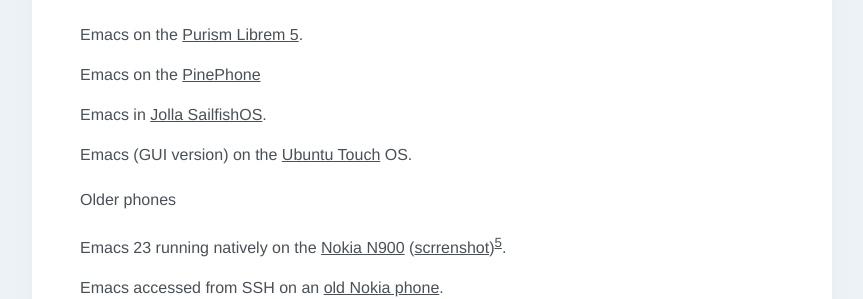
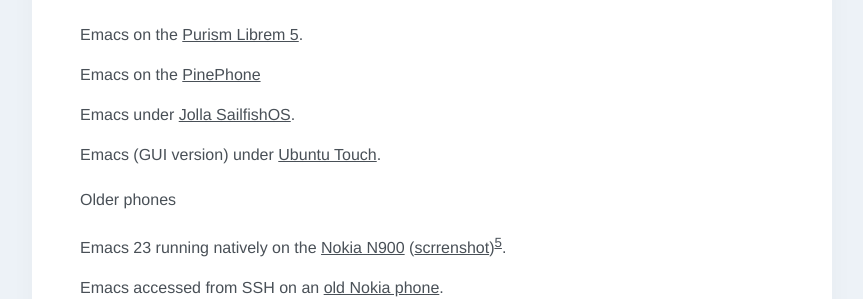
Before and after one commit to p3r7/blog, a Jekyll site: the page built from _posts/2020-09-02-emacs-in-odd-places.md, in a window 1280 px wide and 900 px high, scrolled down 2529 px. Shown: the part 154-453 px from the top of the window, without its empty margins (208-1071 px from the left). Built offline with Jekyll 4.4.1, drawn with Linux system fonts in a browser that asks for light colours; some web fonts are replaced.

Commit message:
SOme grammar

```diff
--- a/_posts/2020-09-02-emacs-in-odd-places.md
+++ b/_posts/2020-09-02-emacs-in-odd-places.md
@@ -86,9 +86,9 @@
 
 Emacs on the [PinePhone](https://social.pixie.town/@theonefreeman/103623829020543902)
 
-Emacs in [Jolla SailfishOS](https://www.reddit.com/r/unixporn/comments/1wwpe3/gnu_emacs_in_sailfish_os/).
+Emacs under [Jolla SailfishOS](https://www.reddit.com/r/unixporn/comments/1wwpe3/gnu_emacs_in_sailfish_os/).
 
-Emacs (GUI version) on the [Ubuntu Touch](https://imgur.com/ZGWH6Nm) OS.
+Emacs (GUI version) under [Ubuntu Touch](https://imgur.com/ZGWH6Nm).
 
 
 #### Older phones
```
